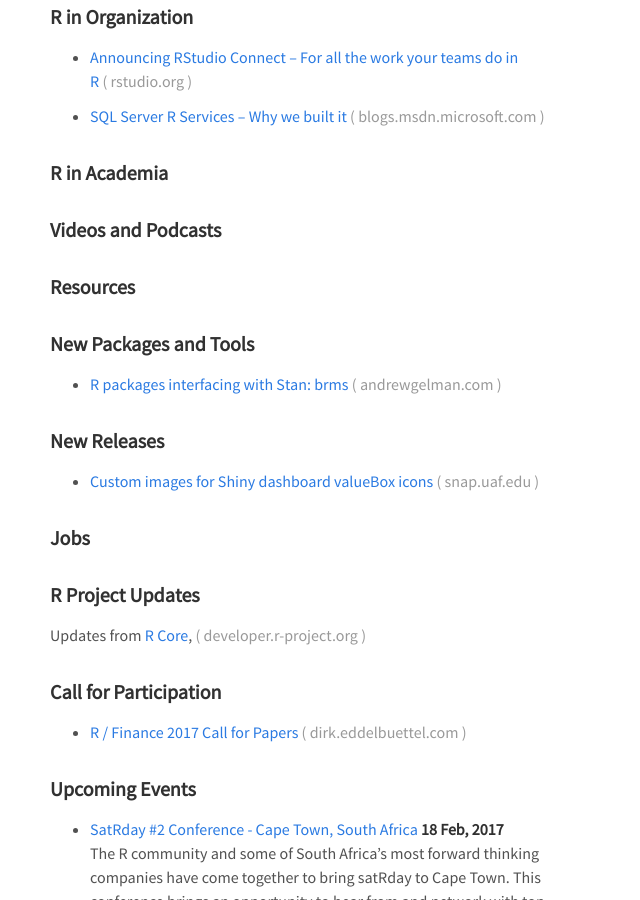
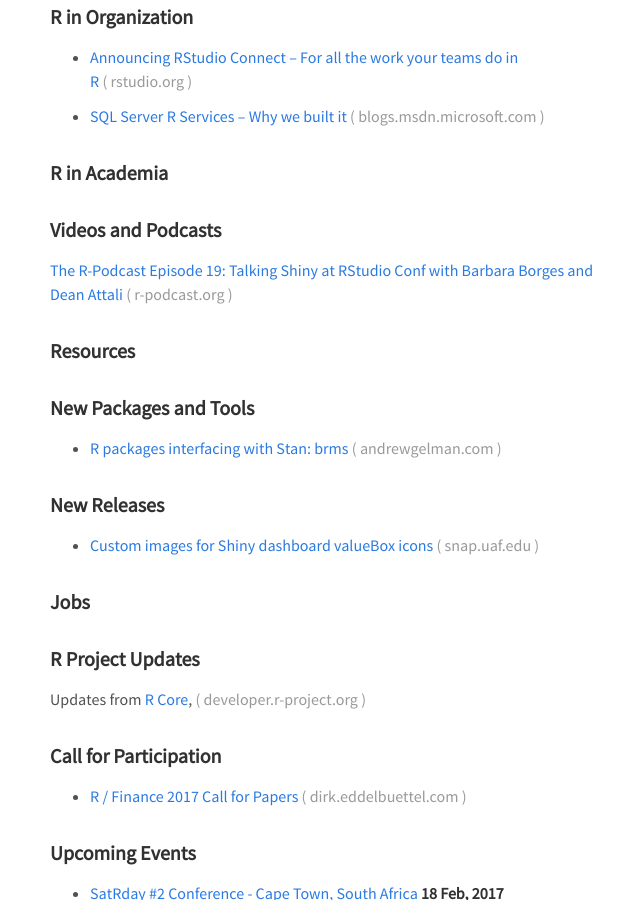
Before and after one commit to rweekly/rweekly.org, a Jekyll site: the page built from draft.md, in a window 1280 px wide and 900 px high, scrolled down 650 px. Shown: the whole window, without its empty margins (310-950 px from the left). Built offline with Jekyll 4.4.1, drawn with Linux system fonts in a browser that asks for light colours; comment, search, counter and statistics services are not loaded.

Commit message:
Update draft.md
Add The R-Podcast Ep 19

```diff
--- a/draft.md
+++ b/draft.md
@@ -41,8 +41,7 @@
 
 ### Videos and Podcasts
 
-
-
+[The R-Podcast Episode 19: Talking Shiny at RStudio Conf with Barbara Borges and Dean Attali](http://www.r-podcast.org/posts/the-r-podcast-episode-19-talking-shiny-at-rstudio-conf-with-barbara-borges-and-dean-attali.html)
 
 ### Resources
 
```
